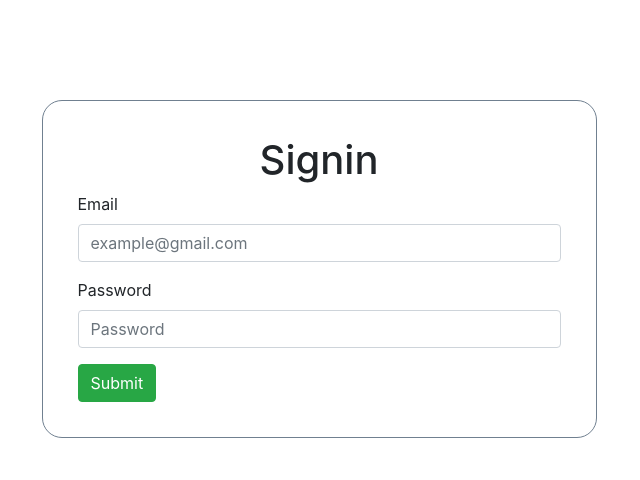
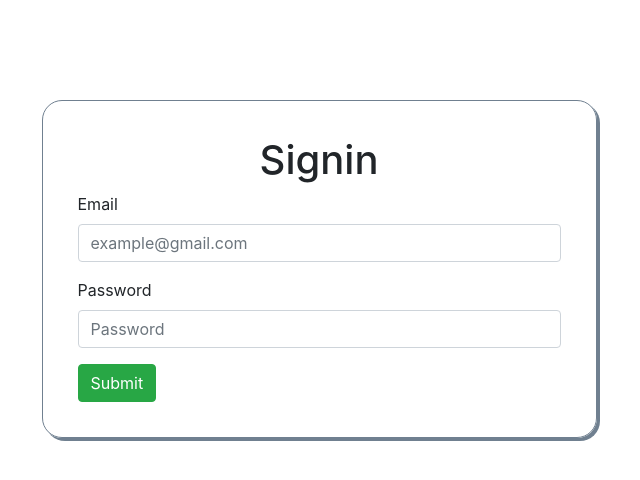
Before and after one commit to manojnaidu619/vue-authentication, a Vue app: page /signin in a window 1280 px wide. Shown: the top 480 px of the page, without its empty margins (321-961 px from the left). Built offline with nearby package versions, Linux system fonts and the light colour scheme.

Commit message:
Added styling to form

```diff
--- a/src/components/SignIn.vue
+++ b/src/components/SignIn.vue
@@ -32,5 +32,6 @@ export default {
     border: 1px solid slategrey;
     border-radius: 20px;
     padding: 35px;
+    box-shadow: 3px 3px slategrey;
   }
 </style>
```
